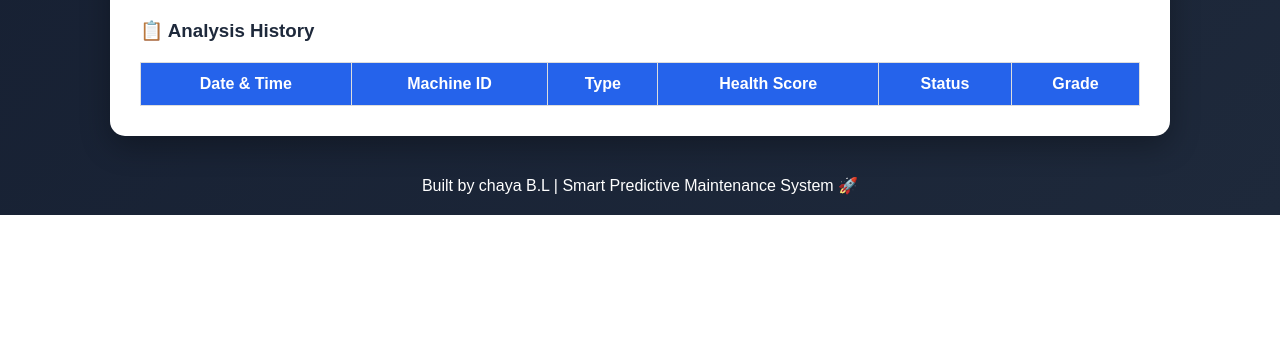
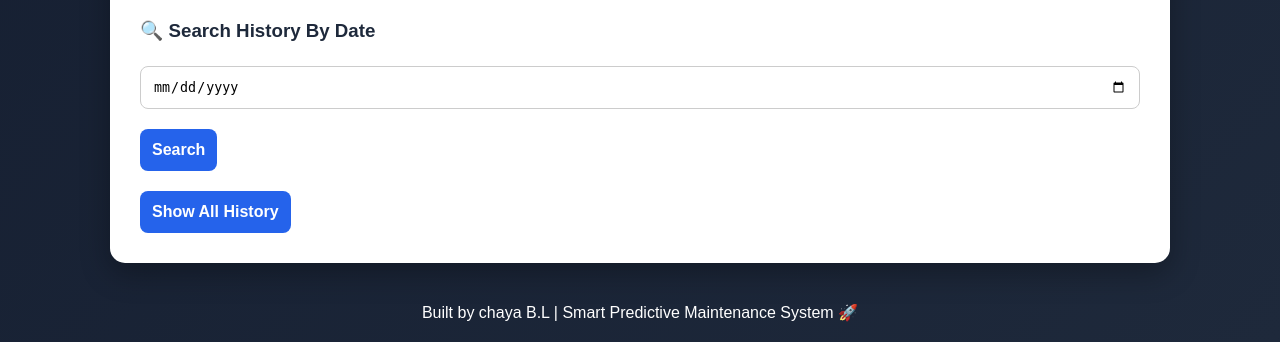
Before and after one commit to ChayaBL/machine-health-monitor, a Flask app: page / in a window 1280 px wide. Shown: the part 1886-2228 px from the top of the page. Before the commit the page ends 2101 px from the top, so only its background shows below. Run offline with Flask 3, Linux system fonts and the light colour scheme; lists and menus that the app fills with data are empty.

Commit message:
Initial version of Machine Health Monitor

```diff
--- a/app.py
+++ b/app.py
@@ -1,3 +1,4 @@
+import sqlite3
 from flask import Flask, render_template, request
 from datetime import datetime
 
@@ -8,7 +9,11 @@ history = []
 
 @app.route("/")
 def home():
-        return render_template("index.html")
+
+    return render_template(
+        "index.html",
+        history=history
+    )
 
 @app.route("/analyze", methods=["POST"])
 def analyze():
@@ -163,6 +168,31 @@ def analyze():
     "status": status,
     "grade": grade
 })
+    conn = sqlite3.connect("machines.db")
+
+    cursor = conn.cursor()
+
+    cursor.execute("""
+    INSERT INTO history (
+        time,
+        machine_id,
+        machine_type,
+        health_score,
+        status,
+        grade
+    )
+    VALUES (?, ?, ?, ?, ?, ?)
+    """, (
+        current_time,
+        machine_id,
+        machine_type,
+        health_score,
+        status,
+        grade
+    ))
+
+    conn.commit()
+    conn.close()
     total_machines = len(history)
 
     scores = [item["health_score"] for item in history]
@@ -204,6 +234,30 @@ def analyze():
     current_time=current_time,
     history=history
 )
+@app.route("/search", methods=["POST"])
+def search():
 
+    search_date = request.form["search_date"]
+
+    date_obj = datetime.strptime(
+        search_date,
+        "%Y-%m-%d"
+    )
+
+    formatted_date = date_obj.strftime(
+        "%d-%m-%Y"
+    )
+
+    filtered_history = []
+
+    for item in history:
+        if formatted_date in item["time"]:
+            filtered_history.append(item)
+
+    return render_template(
+    "index.html",
+    history=filtered_history,
+    message=f"Found {len(filtered_history)} record(s)"
+)
 if __name__ == "__main__":
     app.run(debug=True)
--- a/templates/index.html
+++ b/templates/index.html
@@ -238,7 +238,32 @@
 alert("🚨 CRITICAL MACHINE CONDITION!");
 </script>
 {% endif %}
-{% if health_score is not none %}
+
+<h3>🔍 Search History By Date</h3>
+
+<form action="/search" method="POST">
+
+    <input
+        type="date"
+        name="search_date"
+        required>
+
+    <button type="submit">
+        Search
+    </button>
+
+</form>
+<form action="/" method="GET">
+
+    <button type="submit">
+        Show All History
+    </button>
+
+</form>
+
+
+{% if history %}
+
 <h3>📋 Analysis History</h3>
 
 <table>
```
Also changed, not shown: database.py (added, +22 -0 lines), machines.db (added).
